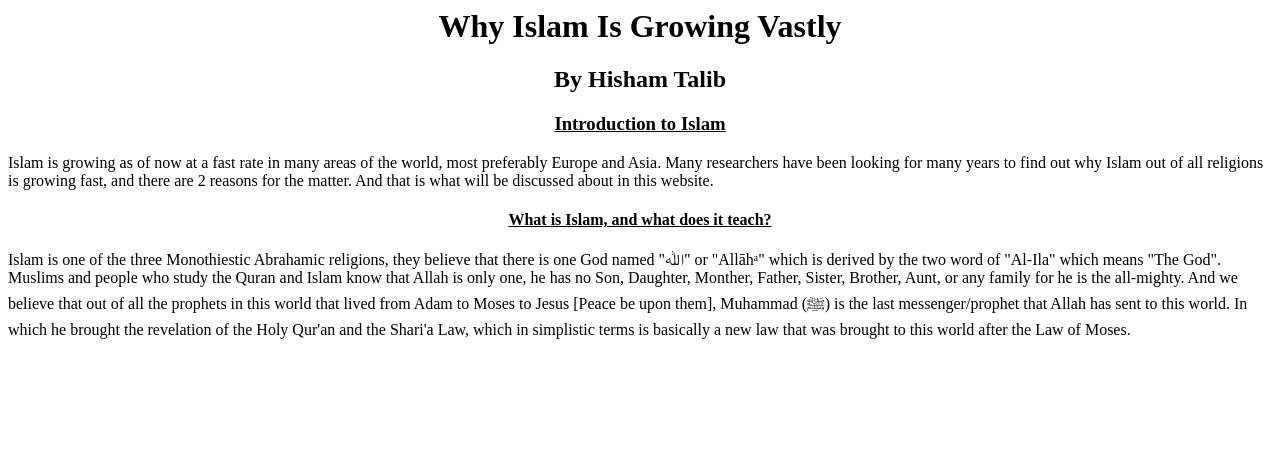
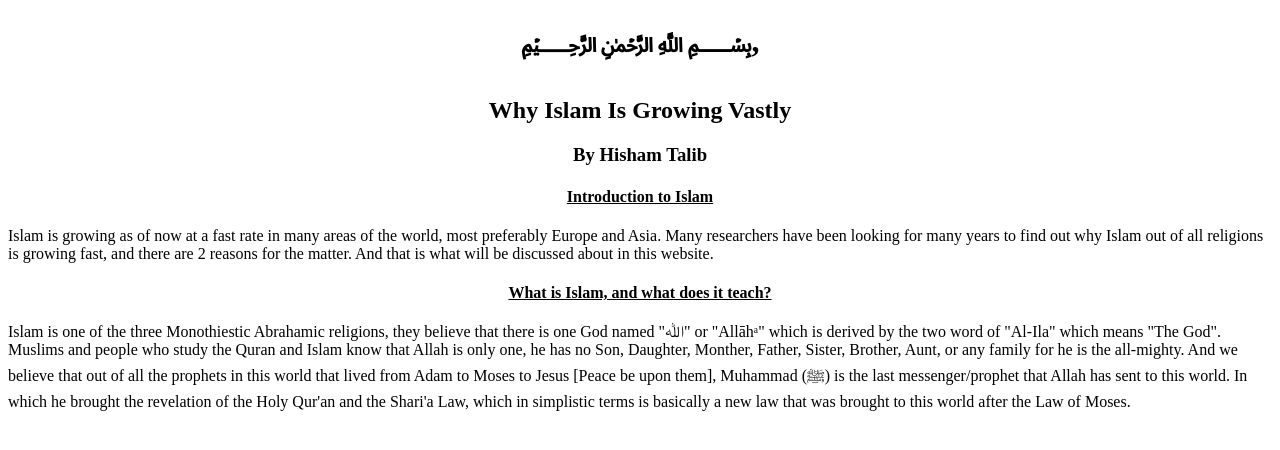
Before and after one commit to Hisham-Talib/HWP4, a plain HTML site: page index.html in a window 1280 px wide. Drawn offline with Linux system fonts and the light colour scheme.

Commit message:
Update index.html

```diff
--- a/index.html
+++ b/index.html
@@ -7,14 +7,17 @@
 </head>
   <body>
     <h1><center>
-      Why Islam Is Growing Vastly
+      ﷽,
     </h1></center>
     <h2><center>
+      Why Islam Is Growing Vastly
+    </h2></center>
+    <h3><center>
       By Hisham Talib
-    </h2></center>
-    <h3><u><b><center>
+    </h3></center>
+    <h4><u><b><center>
         Introduction to Islam
-    </h3></u></b></center>
+    </h4></u></b></center>
 
     <p><tab>
       Islam is growing as of now at a fast rate in many areas of the world, most preferably Europe and Asia. Many researchers have been looking for many years to find out why Islam out of all religions is growing fast, and there are 2 reasons for the matter. And that is what will be discussed about in this website.
```
